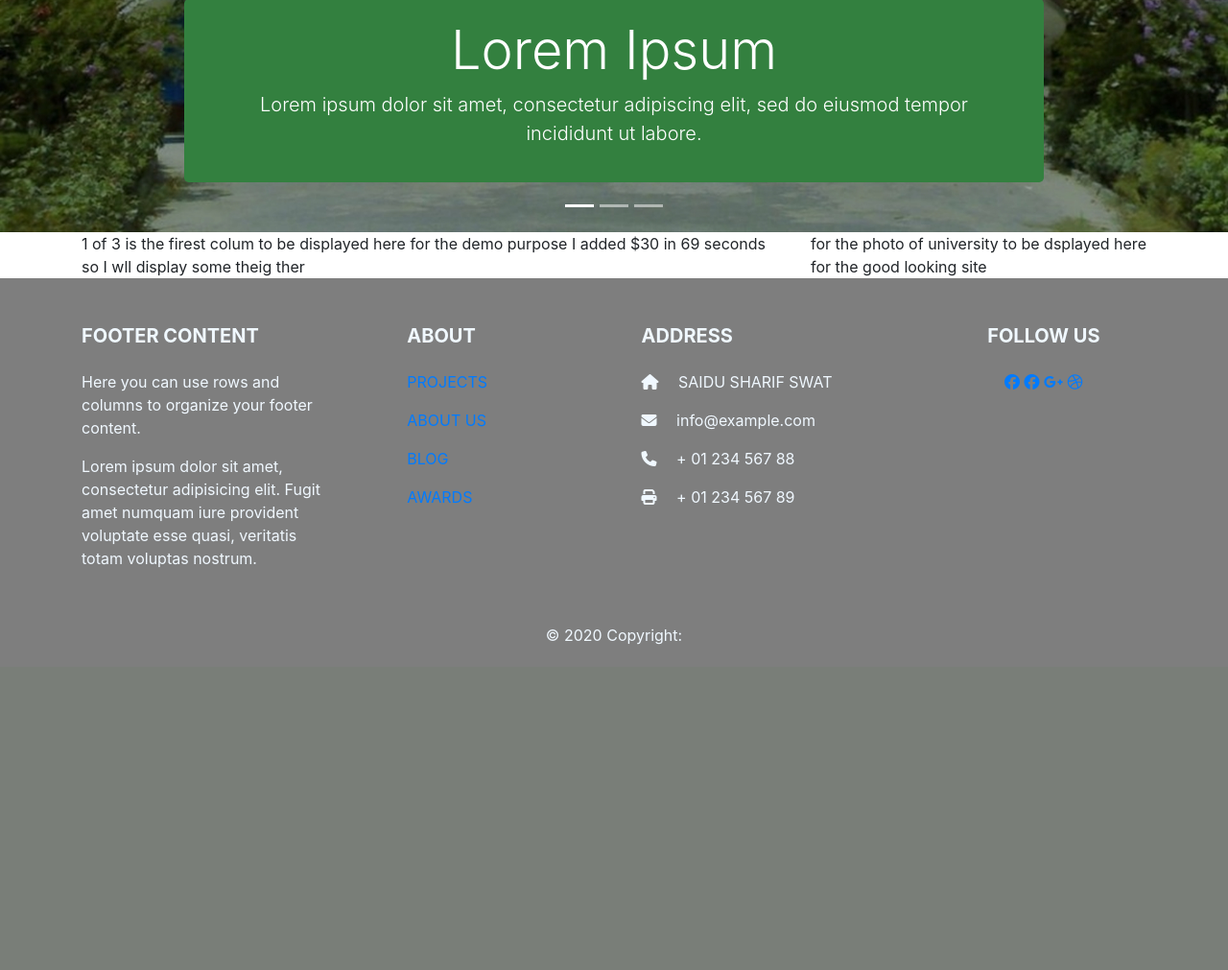
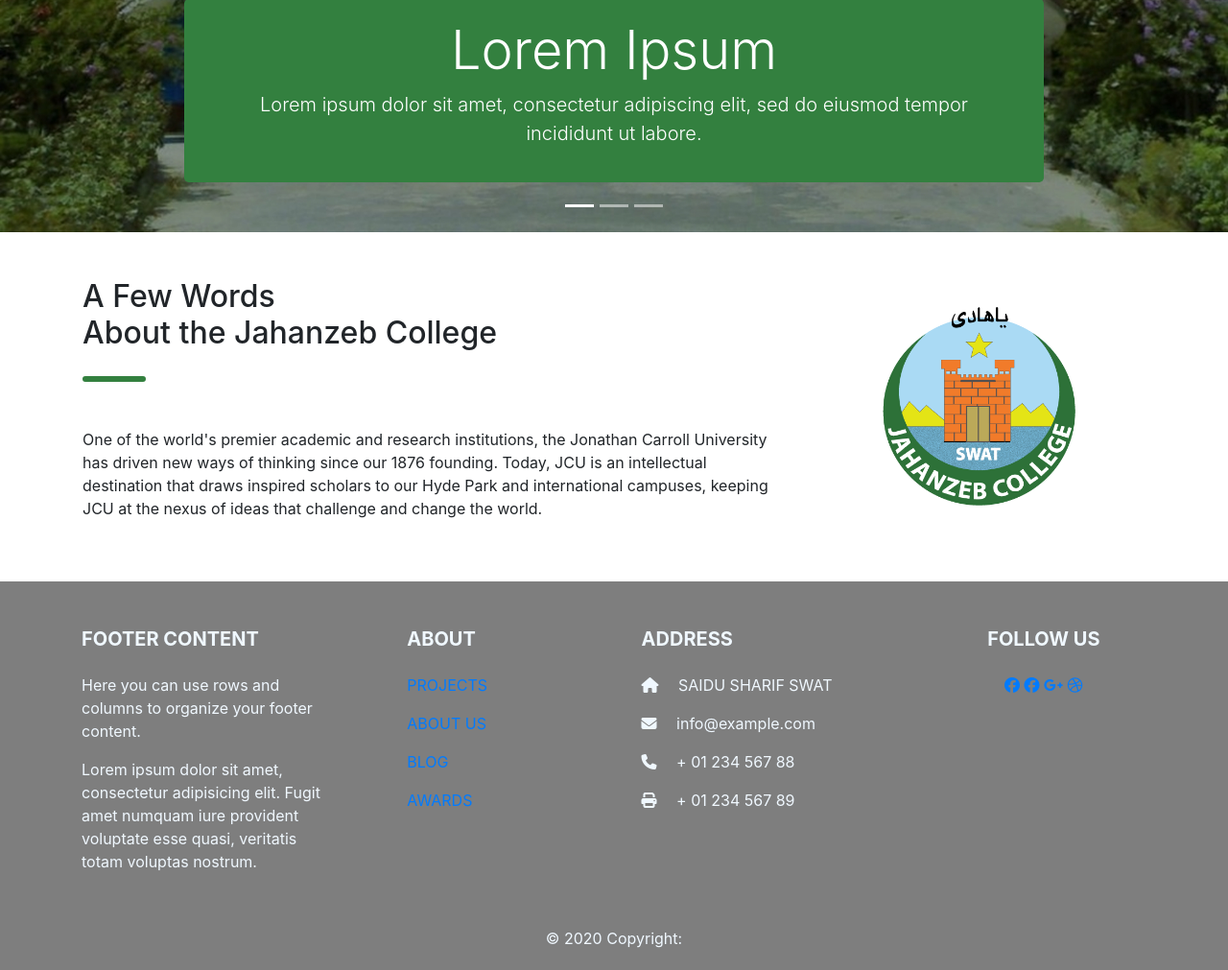
Before and after one commit to bakarfreelancer/jcswat, a PHP site: page / in a window 1280 px wide. Shown: the part 558-1569 px from the top of the page at 96% size. Before the commit the page ends 1230 px from the top, so only its background shows below. Run offline with PHP 8.4, Linux system fonts and the light colour scheme; some libraries are stand-ins or nearby versions.

Commit message:
added a few words section

```diff
--- a/assets/css/style.css
+++ b/assets/css/style.css
@@ -1,3 +1,5 @@
+/* GLOBAL STYLES */
+
 /* Color variables */
 :root{
   --primary-color: #33803f;
@@ -9,10 +11,20 @@
 .spacer{
   height: 50px;
 }
+.smallLine{
+  width: 60px;
+  border: 3px solid var(--primary-color);
+  border-radius: 5px;
+  margin: 25px auto 15px 0;
+}
+
+
 /* navigation bar */
 nav{
   box-shadow: 0px 0px 12px var(--primary-color);
 }
+
+
 /* header */
 .mainMenu ul li a{
   color: var(--primary-color) !important;
@@ -24,6 +36,8 @@ nav{
   color: var(--primary-hover-color) !important;
   border-bottom: 2px solid var(--primary-hover-color);
 }
+
+
 /* slider */
 .carousel-item {
   height: 100vh;
@@ -49,6 +63,17 @@ nav{
 .sliderNavigators > span {
   transform: translateY(-120px);
 }
+
+/* Few words about college */
+.fewWordsLogo img{
+  width: 85%;
+  margin: auto;
+}
+.fewWordsLogo{
+  text-align: center;
+  padding: 30px;
+}
+
 /* footer */
 .page-footer{
   background-color: rgb(126, 126, 126) ;
--- a/includes/pages/home.inc.php
+++ b/includes/pages/home.inc.php
@@ -49,14 +49,23 @@
 </header>
 <!-- heasder ends -->
 
-<!-- a few lines about college -->
-<div class="container">
+<!-- a few lines about college starts-->
+<div class="container mt-5 mb-5">
   <div class="row justify-content-md-center">
-    <div class="col-md-8">
-      1 of 3 is the firest colum to be displayed here for the demo purpose I added $30 in 69 seconds so I wll display some theig ther
+    <div class="col-md-8 px-3">
+      <div class="">
+        <h2>A Few Words <br>About the Jahanzeb College</h2>
+      </div>
+      <hr class="smallLine">
+      <p class="mt-5">
+      One of the world's premier academic and research institutions, the Jonathan Carroll University has driven new ways of thinking since our 1876 founding. Today, JCU is an intellectual destination that draws inspired scholars to our Hyde Park and international campuses, keeping JCU at the nexus of ideas that challenge and change the world.
+      </p>
     </div>
     <div class="col-md-4">
-      for the photo of university to be dsplayed here for the good looking site
+      <div class="fewWordsLogo px-5">
+        <img src="assets/images/logo.png" alt="">
+      </div>
     </div>
   </div>
 </div>
+<!-- a few lines about college end-->
--- a/includes/pages/notfound.inc.php
+++ b/includes/pages/notfound.inc.php
@@ -1 +1,3 @@
+<div class="spacer"></div>
+<div class="spacer"></div>
 <h1>Page NOt Found!</h1>
```
Also changed, not shown: assets/images/logo.png (added).
